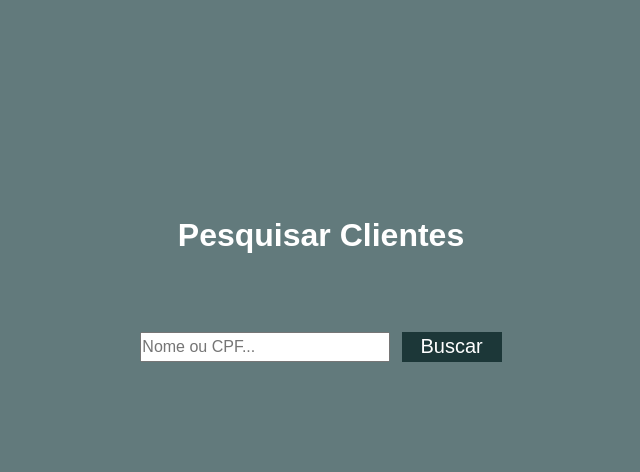
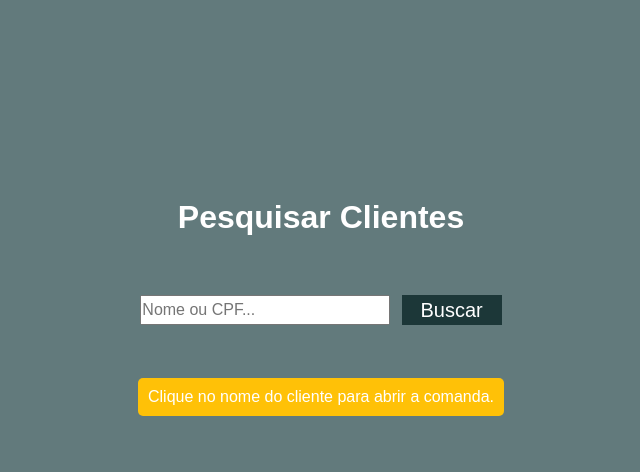
Before and after one commit to pdropaullo/Party_Pass_Web, a Django app: page /pesquisar_cliente/ in a window 1280 px wide. Shown: the part 80-552 px from the top of the page, without its empty margins (319-959 px from the left). Run offline with Django 4.2, Linux system fonts and the light colour scheme; a user stored in the database is signed in; parts of the project's set-up code (start-up, migrations or seed data) failed here and were passed over; some libraries are stand-ins or nearby versions.

Commit message:
comanda abre no pesquisar cliente

```diff
--- a/clientes/templates/pages/pesquisar_cliente.html
+++ b/clientes/templates/pages/pesquisar_cliente.html
@@ -17,7 +17,7 @@
     <script defer src="{% static 'js/mask.js' %}"></script>
     <link rel="stylesheet" href="{% static 'css/style.css' %}">
     <link rel="stylesheet" href="{% static 'css/pesquisar_cliente.css' %}">
-        <link rel="stylesheet" href="{% static 'css/queries.css' %}">
+    <link rel="stylesheet" href="{% static 'css/queries.css' %}">
     <script defer src="{% static 'js/scripts.js'%}"></script>
     <title>Pesquisar Cliente - Party Pass</title>
 </head>
@@ -75,8 +75,10 @@
                         <td>{{cliente.data_nascimento}}</td>
                         <td>{{cliente.endereco}}</td>
                     </tr>
-                    <!-- <a href="{% url 'redirecionar_recarregar_comanda' cliente.id %}">Visualizar Comanda</a> -->
                     {% endfor %}
+                    {% if alert_message %}
+                    <p class="alert-warning">{{ alert_message }}</p>
+                    {% endif %}
                 </tbody>
             </table>
             <div class="pagination">
--- a/clientes/views.py
+++ b/clientes/views.py
@@ -64,6 +64,7 @@ def cadastrar_cliente(request):
         return render(request, "pages/cadastrar_cliente.html", {"comandas": comandas})
 
 
+
 @login_required(redirect_field_name="login")
 def pesquisar_cliente(request):
     comandas = Comandas.objects.filter(usuario_id=request.user.id).order_by("-id")
@@ -88,11 +89,14 @@ def pesquisar_cliente(request):
     page_number = request.GET.get("page")
     page_obj = paginator.get_page(page_number)
 
+    alert_message = "Clique no nome do cliente para abrir a comanda."
+
     return render(
         request,
         "pages/pesquisar_cliente.html",
-        {"clientes": page_obj, "comandas": comandas},
+        {"clientes": page_obj, "comandas": comandas, "alert_message": alert_message},
     )
+
 
     # busca = request.GET.get("pesquisar_cliente")
     # clientes = Clientes.objects.filter().order_by("-id")
@@ -122,4 +126,4 @@ def pesquisar_cliente(request):
 
     # return render(request, "pages/pesquisar_cliente.html", {"clientes": page_obj})
 def redirecionar_recarregar_comanda(request, id):
-    return redirect("recarregar_comanda:recarregar_comanda", id=id)
+    return redirect("recarregar_comanda", id=id)
--- a/templates/static/css/pesquisar_cliente.css
+++ b/templates/static/css/pesquisar_cliente.css
@@ -152,3 +152,9 @@ tbody>tr:hover {
     cursor: pointer;
     color: yellow;
 }
+.alert-warning {
+    background-color: #ffc107;
+    color: #fff;
+    padding: 10px;
+    border-radius: 5px;
+}
```
Also changed, not shown: db.sqlite3.
